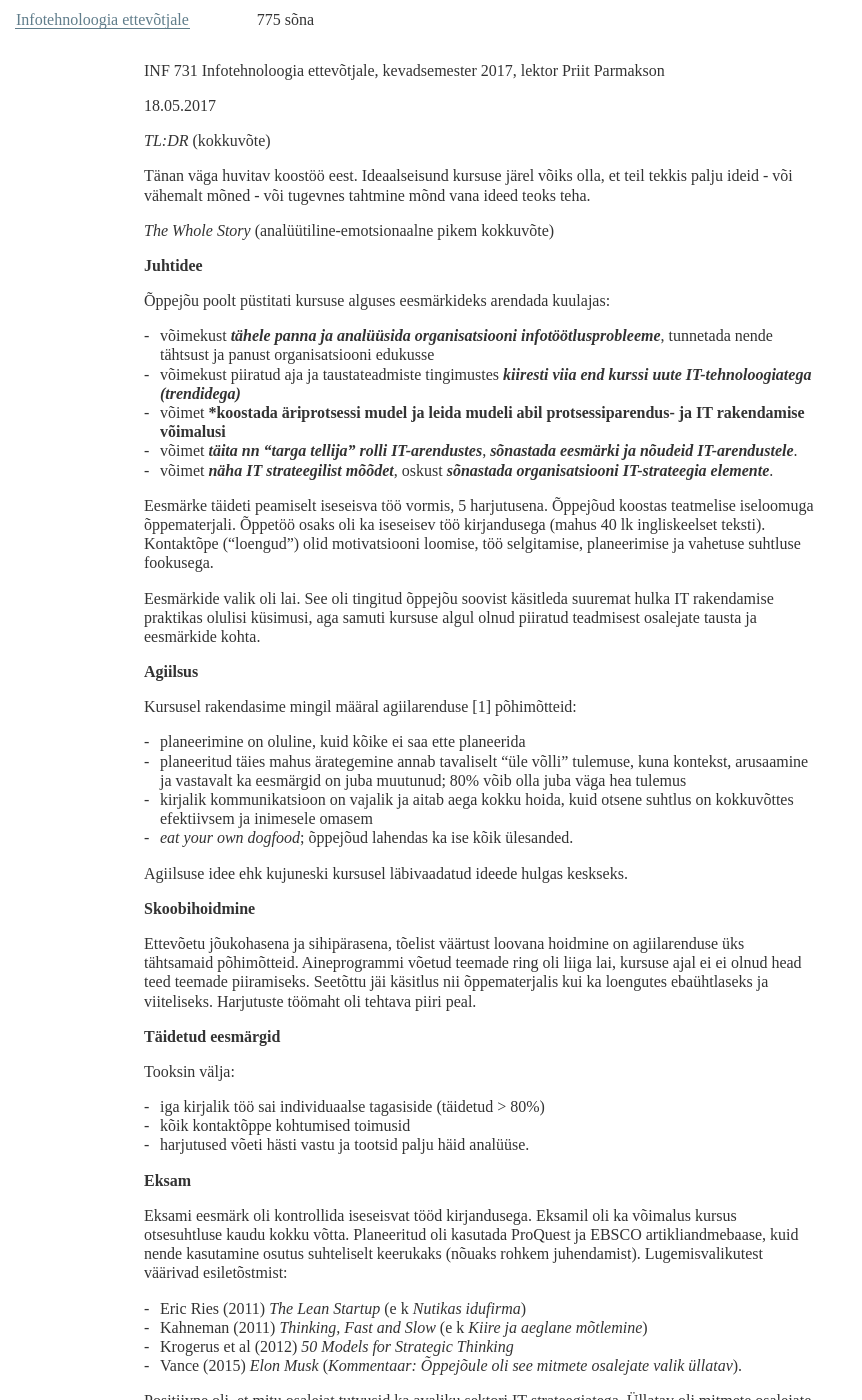
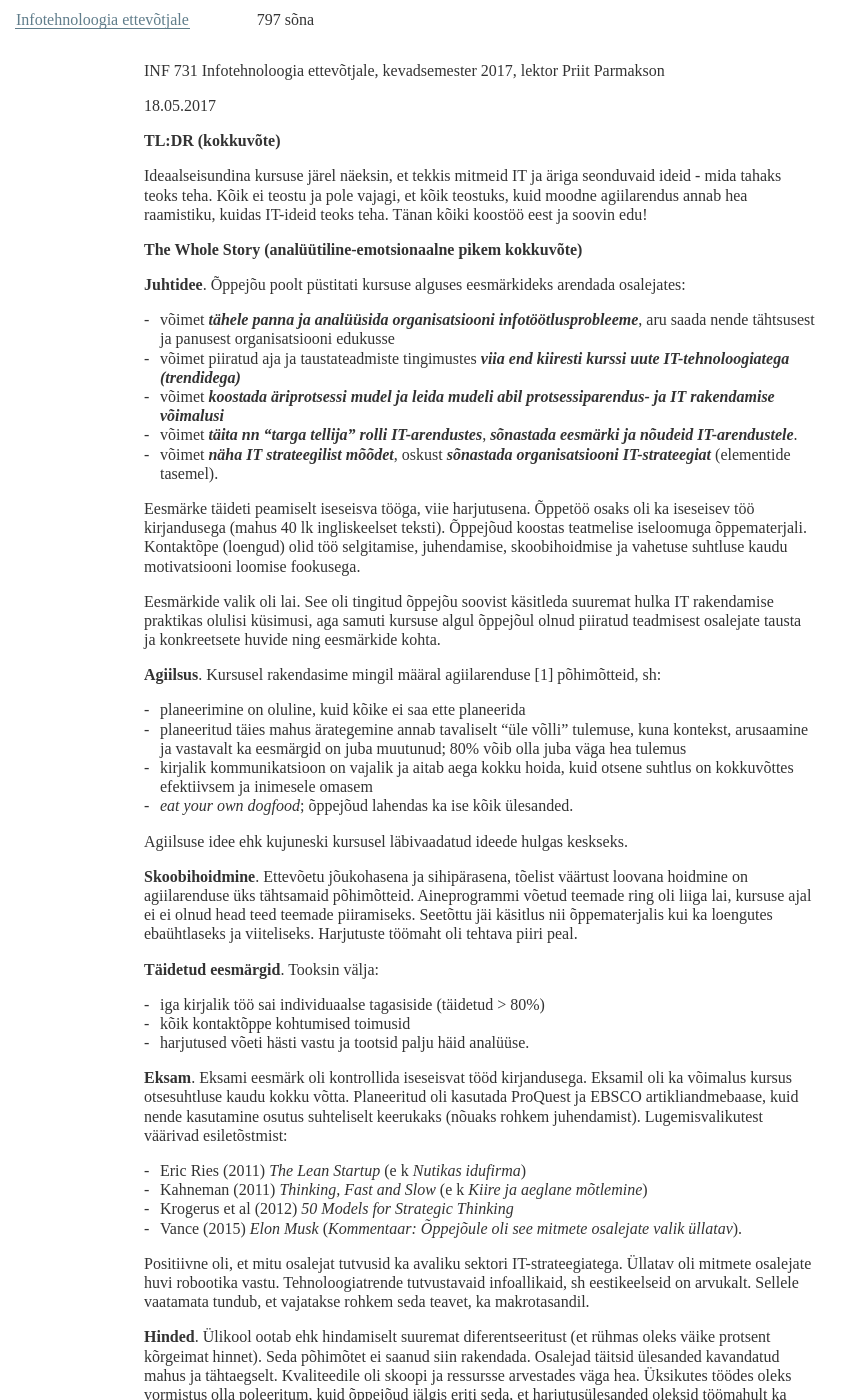
Before and after one commit to agiil/IT, a Jekyll site: the page built from Kokkuvote.md, in a window 1280 px wide and 1400 px high. Shown: the whole window, without its empty margins (0-862 px from the left). Built offline with Jekyll 4.4.1, drawn with Linux system fonts in a browser that asks for light colours; some of the changed text lies outside the part shown.

Commit message:
Täiendused Kokkuvõttele.

```diff
--- a/Kokkuvote.md
+++ b/Kokkuvote.md
@@ -7,26 +7,24 @@
 
 18.05.2017
 
-_TL:DR_ (kokkuvõte)
+## TL:DR (kokkuvõte)
 
-Tänan väga huvitav koostöö eest. Ideaalseisund kursuse järel võiks olla, et teil tekkis palju ideid - või vähemalt mõned - või tugevnes tahtmine mõnd vana ideed teoks teha.
+Ideaalseisundina kursuse järel näeksin, et tekkis mitmeid IT ja äriga seonduvaid ideid - mida tahaks teoks teha. Kõik ei teostu ja pole vajagi, et kõik teostuks, kuid moodne agiilarendus annab hea raamistiku, kuidas IT-ideid teoks teha. Tänan kõiki koostöö eest ja soovin edu!
 
-_The Whole Story_ (analüütiline-emotsionaalne pikem kokkuvõte)
+## The Whole Story (analüütiline-emotsionaalne pikem kokkuvõte)
 
-## Juhtidee
-Õppejõu poolt püstitati kursuse alguses eesmärkideks arendada kuulajas:
-- võimekust ***tähele panna ja analüüsida organisatsiooni infotöötlusprobleeme***, tunnetada nende tähtsust ja panust organisatsiooni edukusse
-- võimekust piiratud aja ja taustateadmiste tingimustes ***kiiresti viia end kurssi uute IT-tehnoloogiatega (trendidega)***
-- võimet ***koostada äriprotsessi mudel ja leida mudeli abil protsessiparendus- ja IT rakendamise võimalusi**
+**Juhtidee**. Õppejõu poolt püstitati kursuse alguses eesmärkideks arendada osalejates:
+- võimet ***tähele panna ja analüüsida organisatsiooni infotöötlusprobleeme***, aru saada nende tähtsusest ja panusest organisatsiooni edukusse
+- võimet piiratud aja ja taustateadmiste tingimustes ***viia end kiiresti kurssi uute IT-tehnoloogiatega (trendidega)***
+- võimet ***koostada äriprotsessi mudel ja leida mudeli abil protsessiparendus- ja IT rakendamise võimalusi***
 - võimet ***täita nn "targa tellija" rolli IT-arendustes***, ***sõnastada eesmärki ja nõudeid IT-arendustele***.
-- võimet ***näha IT strateegilist mõõdet***, oskust ***sõnastada organisatsiooni IT-strateegia elemente***.
+- võimet ***näha IT strateegilist mõõdet***, oskust ***sõnastada organisatsiooni IT-strateegiat*** (elementide tasemel).
 
-Eesmärke täideti peamiselt iseseisva töö vormis, 5 harjutusena. Õppejõud koostas teatmelise iseloomuga õppematerjali. Õppetöö osaks oli ka iseseisev töö kirjandusega (mahus 40 lk ingliskeelset teksti). Kontaktõpe ("loengud") olid  motivatsiooni loomise, töö selgitamise, planeerimise ja vahetuse suhtluse fookusega.
+Eesmärke täideti peamiselt iseseisva tööga, viie harjutusena. Õppetöö osaks oli ka iseseisev töö kirjandusega (mahus 40 lk ingliskeelset teksti). Õppejõud koostas teatmelise iseloomuga õppematerjali. Kontaktõpe (loengud) olid töö selgitamise, juhendamise, skoobihoidmise ja vahetuse suhtluse kaudu motivatsiooni loomise fookusega.
 
-Eesmärkide valik oli lai. See oli tingitud õppejõu soovist käsitleda suuremat hulka IT rakendamise praktikas olulisi küsimusi, aga samuti kursuse algul olnud piiratud teadmisest osalejate tausta ja eesmärkide kohta.
+Eesmärkide valik oli lai. See oli tingitud õppejõu soovist käsitleda suuremat hulka IT rakendamise praktikas olulisi küsimusi, aga samuti kursuse algul õppejõul olnud piiratud teadmisest osalejate tausta ja konkreetsete huvide ning eesmärkide kohta.
 
-## Agiilsus
-Kursusel rakendasime mingil määral agiilarenduse [1] põhimõtteid:
+**Agiilsus**. Kursusel rakendasime mingil määral agiilarenduse [1] põhimõtteid, sh:
 
 - planeerimine on oluline, kuid kõike ei saa ette planeerida
 - planeeritud täies mahus ärategemine annab tavaliselt "üle võlli" tulemuse, kuna kontekst, arusaamine ja vastavalt ka eesmärgid on juba muutunud; 80% võib olla juba väga hea tulemus
@@ -35,18 +33,15 @@
 
 Agiilsuse idee ehk kujuneski kursusel läbivaadatud ideede hulgas keskseks.
 
-## Skoobihoidmine
-Ettevõetu jõukohasena ja sihipärasena, tõelist väärtust loovana hoidmine on agiilarenduse üks tähtsamaid põhimõtteid. Aineprogrammi võetud teemade ring oli liiga lai, kursuse ajal ei ei olnud head teed teemade piiramiseks. Seetõttu jäi käsitlus nii õppematerjalis kui ka loengutes ebaühtlaseks ja viiteliseks. Harjutuste töömaht oli tehtava piiri peal.
+**Skoobihoidmine**. Ettevõetu jõukohasena ja sihipärasena, tõelist väärtust loovana hoidmine on agiilarenduse üks tähtsamaid põhimõtteid. Aineprogrammi võetud teemade ring oli liiga lai, kursuse ajal ei ei olnud head teed teemade piiramiseks. Seetõttu jäi käsitlus nii õppematerjalis kui ka loengutes ebaühtlaseks ja viiteliseks. Harjutuste töömaht oli tehtava piiri peal.
 
-## Täidetud eesmärgid
-Tooksin välja:
+**Täidetud eesmärgid**. Tooksin välja:
 
 - iga kirjalik töö sai individuaalse tagasiside (täidetud > 80%)
 - kõik kontaktõppe kohtumised toimusid
 - harjutused võeti hästi vastu ja tootsid palju häid analüüse.
 
-## Eksam
-Eksami eesmärk oli kontrollida iseseisvat tööd kirjandusega. Eksamil oli ka võimalus kursus otsesuhtluse kaudu kokku võtta. Planeeritud oli kasutada ProQuest ja EBSCO artikliandmebaase, kuid nende kasutamine osutus suhteliselt keerukaks (nõuaks rohkem juhendamist). Lugemisvalikutest väärivad esiletõstmist:
+**Eksam**. Eksami eesmärk oli kontrollida iseseisvat tööd kirjandusega. Eksamil oli ka võimalus kursus otsesuhtluse kaudu kokku võtta. Planeeritud oli kasutada ProQuest ja EBSCO artikliandmebaase, kuid nende kasutamine osutus suhteliselt keerukaks (nõuaks rohkem juhendamist). Lugemisvalikutest väärivad esiletõstmist:
 
 - Eric Ries (2011) _The Lean Startup_ (e k _Nutikas idufirma_)
 - Kahneman (2011) _Thinking, Fast and Slow_ (e k _Kiire ja aeglane mõtlemine_)
@@ -55,21 +50,20 @@
 
 Positiivne oli, et mitu osalejat tutvusid ka avaliku sektori IT-strateegiatega. Üllatav oli mitmete osalejate huvi robootika vastu. Tehnoloogiatrende tutvustavaid infoallikaid, sh eestikeelseid on arvukalt. Sellele vaatamata tundub, et vajatakse rohkem seda teavet, ka makrotasandil.
 
-## Hinded
-Ülikool ootab ehk hindamiselt suuremat diferentseeritust (et rühmas oleks väike protsent kõrgeimat hinnet). Seda põhimõtet ei saanud siin rakendada. Osalejad täitsid ülesanded kavandatud mahus ja tähtaegselt. Kvaliteedile ei saa teha märkusi. Rakendasime agiilpõhimõted, mille kohaselt. Üksikutes töödes oleks vormistus olla poleeritum, kuid õppejõud jälgis eriti seda, et harjutusülesanded oleksid töömahult ka reaalselt äratehtavad - arvestades ka osalejate teisi kursusi ja töölkäimist. Õppejõud rakendas hindamisfilosoofiat, mille kohaselt:
+**Hinded**. Ülikool ootab ehk hindamiselt suuremat diferentseeritust (et rühmas oleks väike protsent kõrgeimat hinnet). Seda põhimõtet ei saanud siin rakendada. Osalejad täitsid ülesanded kavandatud mahus ja tähtaegselt. Kvaliteedile oli skoopi ja ressursse arvestades väga hea. Üksikutes töödes oleks vormistus olla poleeritum, kuid õppejõud jälgis eriti seda, et harjutusülesanded oleksid töömahult ka reaalselt äratehtavad - arvestades ka osalejate teisi kursusi ja töölkäimist. Õppejõud rakendas hindamisfilosoofiat, mille kohaselt:
 
 - selles kursuses ei olnud fookuses punktuaalsuse, dokumentide vormistamise harjutamine (nendes aspektides oli mõningaid kõikumisi, kuid üldine tase oli väga hea)
 - IT-s on otsustavad töötav kood, mitte dokumendid [1]; väljakäidud ideede edukuse kriteerium on nende edukas teostamine praktikas
 - empiiriliste uuringute kohaselt korrelatsioon MBA hinnete ja hilisema äriedukuse vahel on nõrk
 - agiilarenduse kohaselt töö on "tehtud" alles siis, kui idee on teostatud (vähemalt töötava prototüübi tasemel) [2].
 
-## Keskkond
-Suureks abiks olid ülikooli kvaliteetsed juhendmaterjalid õppejõule õppetöö korralduse kohta, sh indikatsioonid iseseisva töö mahu kohta. Projektor peaks olema suurem, lihtsamini seadistatav, kui tahta slaidipõhiseid loenguid.
+**Õpikeskkond**. Suureks abiks olid ülikooli kvaliteetsed juhendmaterjalid õppejõule õppetöö korralduse kohta, sh indikatsioonid iseseisva töö mahu kohta. Projektor peaks olema suurem, lihtsamini seadistatav, kui tahta slaidipõhiseid loenguid.
 
-## Soovitused osalejatelt
+**Soovitused osalejatelt**.
+
 1. Rohkem fookust. _Kommentaar: Õige, samas polnud palju teada osalejate kontekstist ja eesmärkidest. Lohutuseks - IT-arenduses see ongi võib-olla üks võtmekoht - selgitada, mis see probleem tegelikult on?_
 2. Loengutes slaide. _Kommentaar: Õige, aga kahjuks ei jõudnud. Valmistasin GitHub-põhise sisuhaldussüsteemi, aeg ja energia kulus sinna. Perfektsed loengud on võimalikud, kuid vajavad selgemat ettekujutust auditooriumist ja ka rohkem ettevalmistusressurssi, kui oli kasutada._
-3. _Äripäeva IT juhtimise käsiraamat_ väärib õppematerjalina tähtsale kohale seadmist. _Kommentaar: Jah ja ei. IT strateegia on dokument. Dokument ei pane Alekseid (programmeerijad on meil reeglina vene rahvusest - üks meie IT tabuteemasid) rohkem koodi tootma..._
+3. _Äripäeva IT juhtimise käsiraamat_ väärib õppematerjalina tähtsale kohale seadmist. _Kommentaar: Jah ja ei. IT strateegia on dokument. Ükski dokument ei pane Alekseid (programmeerijad on meil reeglina vene rahvusest - muide üks meie IT tabuteemasid) rohkem koodi tootma ega suuda Alekseid kloonida..._
 4. Harjutustööde kättesaadavaks tegemine rühma teistele liikmetele. _Kommentaar: See on hea idee. Nõuaks turvalist jagamiskeskkonda ja tähelepanu, et asi ka sotsiaalse protsessina toimiks._
 
 [1] Tänapäevase IT-arenduse tähtsaim paradigma, vt [Manifesto for Agile Software Development](http://agilemanifesto.org/).
```
